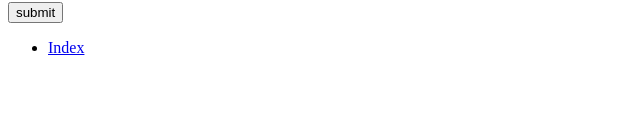
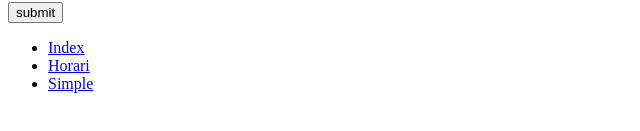
Before and after one commit to adrihierro/PracticaWeb, a plain HTML site: page Registre.html in a window 1280 px wide. Shown: the part 181-312 px from the top of the page, without its empty margins (0-640 px from the left). Drawn offline with Linux system fonts and the light colour scheme.

Commit message:
16/10/2023

```diff
--- a/Registre.html
+++ b/Registre.html
@@ -38,6 +38,8 @@
     </form>
     <ul>
         <li><a href="https://adrihierro.github.io/PracticaWeb/">Index</a></li>
+        <li><a href="https://adrihierro.github.io/PracticaWeb/Horari.html">Horari</a></li>
+        <li><a href="https://adrihierro.github.io/PracticaWeb/simple.html">Simple</a></li>
     </ul>
 </body>
 </html>
```
